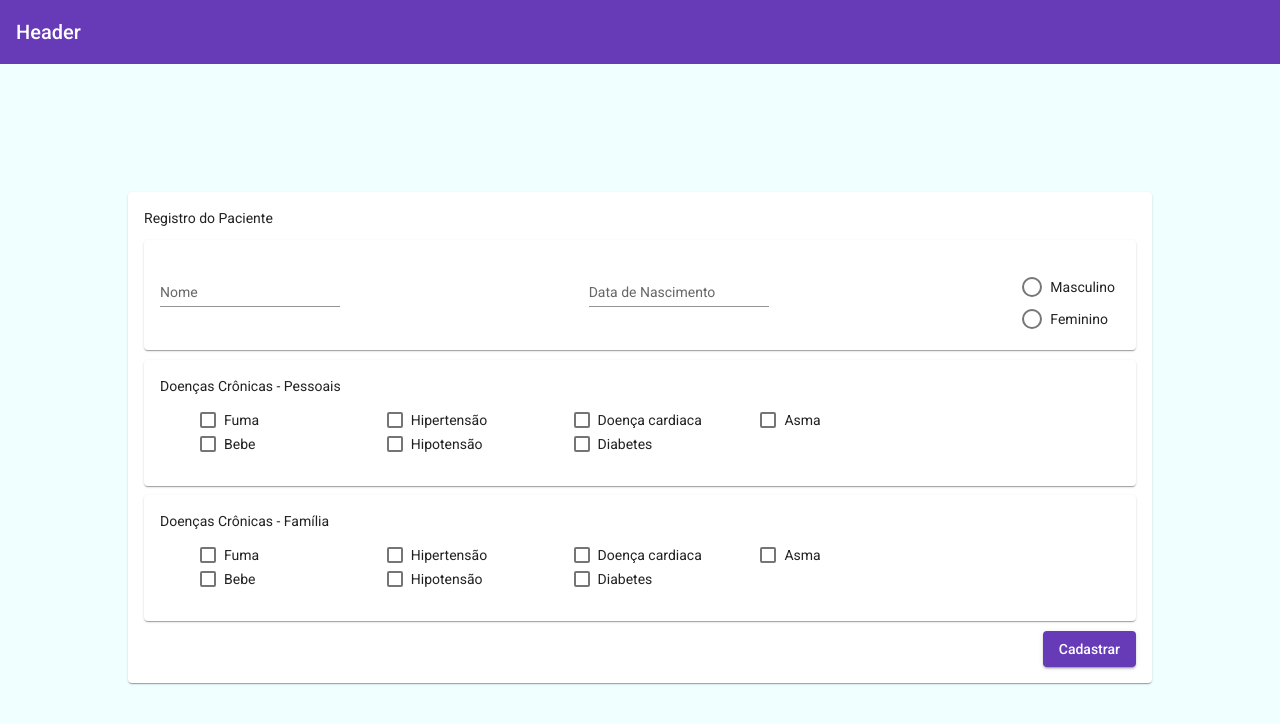
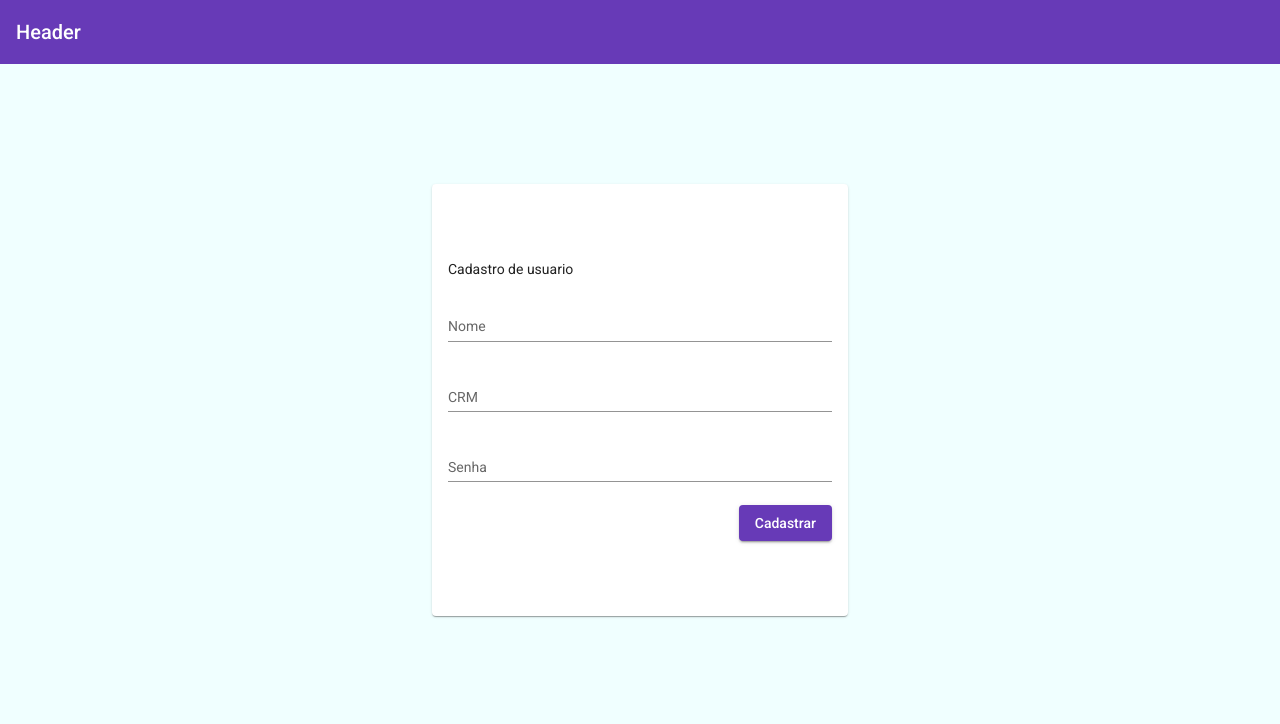
Before and after one commit to Eduardo123Andrade/web-saude, an Angular app in the folder frontend/: page / in a window 1280 px wide. Shown: the top 724 px of the page. Built offline with nearby package versions, Linux system fonts and the light colour scheme.

Commit message:
criata a tela para cadastro de medico

```diff
--- a/frontend/src/app/app.component.html
+++ b/frontend/src/app/app.component.html
@@ -3,5 +3,6 @@
 
 <!-- <app-login></app-login> -->
 
-<app-create-patient></app-create-patient>
+<!-- <app-create-patient></app-create-patient> -->
+<app-create-doctor></app-create-doctor>
 <router-outlet></router-outlet>
--- a/frontend/src/app/component/create-doctor/create-doctor.component.css
+++ b/frontend/src/app/component/create-doctor/create-doctor.component.css
@@ -0,0 +1,17 @@
+mat-card {
+    justify-content: center;
+    display: flex;
+    flex-direction: column;
+    position: absolute;
+    top: 50%;
+    left: 50%;
+    transform: translate(-50%, -50%);
+    height: 50%;
+    width: 30%;
+}
+
+.button {
+    margin-top: 1%;
+    display: flex;
+    justify-content: flex-end;
+}
--- a/frontend/src/app/component/create-doctor/create-doctor.component.html
+++ b/frontend/src/app/component/create-doctor/create-doctor.component.html
@@ -1 +1,22 @@
-<p>create-doctor works!</p>
+<mat-card>
+    <p>Cadastro de usuario</p>
+
+    <mat-form-field appearance="standard">
+        <mat-label>Nome</mat-label>
+        <input matInput placeholder="Nome">
+    </mat-form-field>
+
+    <mat-form-field appearance="standard">
+        <mat-label>CRM</mat-label>
+        <input matInput placeholder="CRM">
+    </mat-form-field>
+
+    <mat-form-field appearance="standard">
+        <mat-label>Senha</mat-label>
+        <input matInput placeholder="Senha">
+    </mat-form-field>
+
+    <div class="button">
+        <button mat-raised-button color="primary">Cadastrar</button>
+    </div>
+</mat-card>
--- a/frontend/src/app/component/create-patient/create-patient.component.html
+++ b/frontend/src/app/component/create-patient/create-patient.component.html
@@ -3,12 +3,12 @@
     <mat-card class="personal-datails">
         <mat-form-field appearance="standard">
             <mat-label>Nome</mat-label>
-            <input matInput placeholder="Placeholder">
+            <input matInput placeholder="Nome">
         </mat-form-field>
 
         <mat-form-field appearance="standard">
             <mat-label>Data de Nascimento</mat-label>
-            <input matInput placeholder="Placeholder">
+            <input matInput placeholder="Data de Nascimento">
         </mat-form-field>
 
         <mat-radio-group aria-labelledby="example-radio-group-label" class="example-radio-group" [(ngModel)]="gender">
--- a/frontend/src/app/component/login/login.component.html
+++ b/frontend/src/app/component/login/login.component.html
@@ -1,12 +1,12 @@
 <mat-card >
     <mat-form-field appearance="standard">
         <mat-label>Login</mat-label>
-        <input matInput placeholder="Placeholder">
+        <input matInput placeholder="Login">
     </mat-form-field>
 
     <mat-form-field appearance="standard">
-        <mat-label>Password</mat-label>
-        <input matInput placeholder="Placeholder">
+        <mat-label>Senha</mat-label>
+        <input matInput placeholder="Senha">
     </mat-form-field>
 
     <button mat-raised-button color="primary" (click)='teste()' >Login</button>
```
